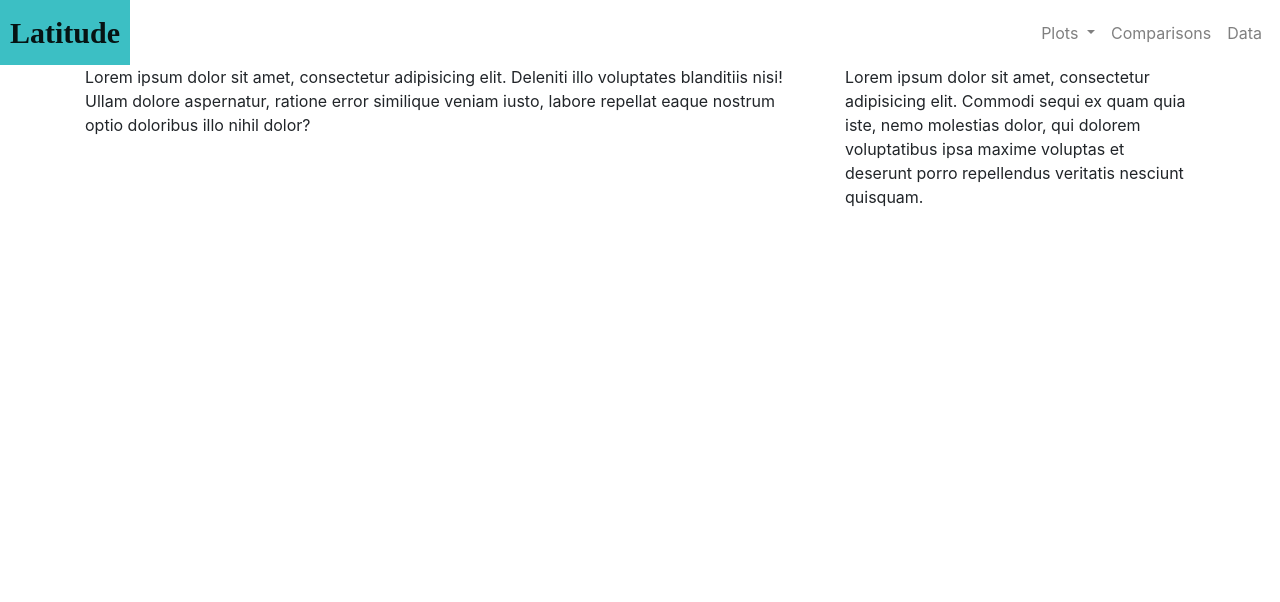
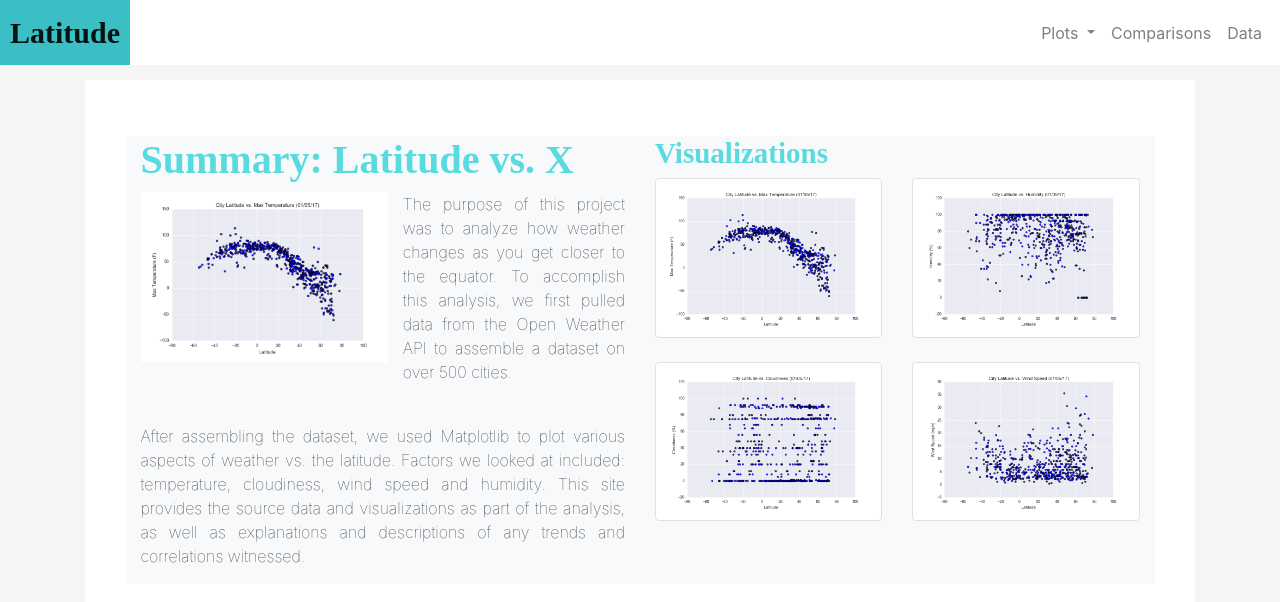
Before and after one commit to verocastillo/web-design-challenge, a plain HTML site: page index.html in a window 1280 px wide. Drawn offline with nearby package versions, Linux system fonts and the light colour scheme.

Commit message:
Finished main landing page.

```diff
--- a/index.html
+++ b/index.html
@@ -50,12 +50,43 @@
     </nav>
 
     <div class="container">
-      <div class="row">
-        <div class="col-md-8">
-          <p>Lorem ipsum dolor sit amet, consectetur adipisicing elit. Deleniti illo voluptates blanditiis nisi! Ullam dolore aspernatur, ratione error similique veniam iusto, labore repellat eaque nostrum optio doloribus illo nihil dolor?</p>
-        </div>
-        <div class="col-md-4">
-          <p>Lorem ipsum dolor sit amet, consectetur adipisicing elit. Commodi sequi ex quam quia iste, nemo molestias dolor, qui dolorem voluptatibus ipsa maxime voluptas et deserunt porro repellendus veritatis nesciunt quisquam.</p>
+      <div class="jumbotron jumbotron-fluid">
+        <div class="row">
+          <div class="col-md-6 bg-light">
+            <h1>Summary: Latitude vs. X</h1>
+            <img src="resources/assets/images/Fig1.png" alt="..." class="float-left">
+            <p>The purpose of this project was to analyze how weather changes as you get closer to the equator. To accomplish
+              this analysis, we first pulled data from the Open Weather API to assemble a dataset on over 500 cities.</p>
+            <br>
+            <p>After assembling the dataset, we used Matplotlib to plot various aspects of weather vs. the latitude.
+              Factors we looked at included: temperature, cloudiness, wind speed and humidity. This site provides the
+              source data and visualizations as part of the analysis, as well as explanations and descriptions of any trends
+              and correlations witnessed.</p>
+          </div>
+          <div class="col-md-6 bg-light">
+            <h2>Visualizations</h2>
+            <div class="row justify-content-md-center">
+              <div class="col">
+                <a href="#">
+                <img src="resources/assets/images/Fig1.png" alt="..." class="img-thumbnail"></a>
+              </div>
+              <div class="col">
+                <a href="#">
+                <img src="resources/assets/images/Fig2.png" alt="..." class="img-thumbnail"></a>
+              </div>
+            </div>
+            <br>
+            <div class="row justify-content-md-center">
+              <div class="col">
+                <a href="#">
+                <img src="resources/assets/images/Fig3.png" alt="..." class="img-thumbnail"></a>
+              </div>
+              <div class="col">
+                <a href="#">
+                <img src="resources/assets/images/Fig4.png" alt="..." class="img-thumbnail"></a>
+              </div>
+            </div>
+          </div>
         </div>
       </div>
     </div>
--- a/style.css
+++ b/style.css
@@ -39,6 +39,38 @@
   margin-right: 10px;
 }
 
-.dropdown-menu{
-  position: absolute;
+body {
+  background-color: whitesmoke;
 }
+
+.jumbotron{
+  padding: 5%;
+  background-color: white;
+  align-self: center;
+  margin-top: 15px;
+}
+
+h1{
+  color: rgb(89, 218, 223);
+  font-size: 40px;
+  font-family: 'Times New Roman', Times, serif;
+  font-weight: bold;
+}
+
+h2{
+  color: rgb(89, 218, 223);
+  font-size: 29px;
+  font-family: 'Times New Roman', Times, serif;
+  font-weight: bold;
+}
+
+p{
+  text-align: justify;
+  font-size: 16px;
+  font-weight: lighter;
+}
+
+.float-left{
+  height: 170px;
+  margin-right: 15px;
+}
```
